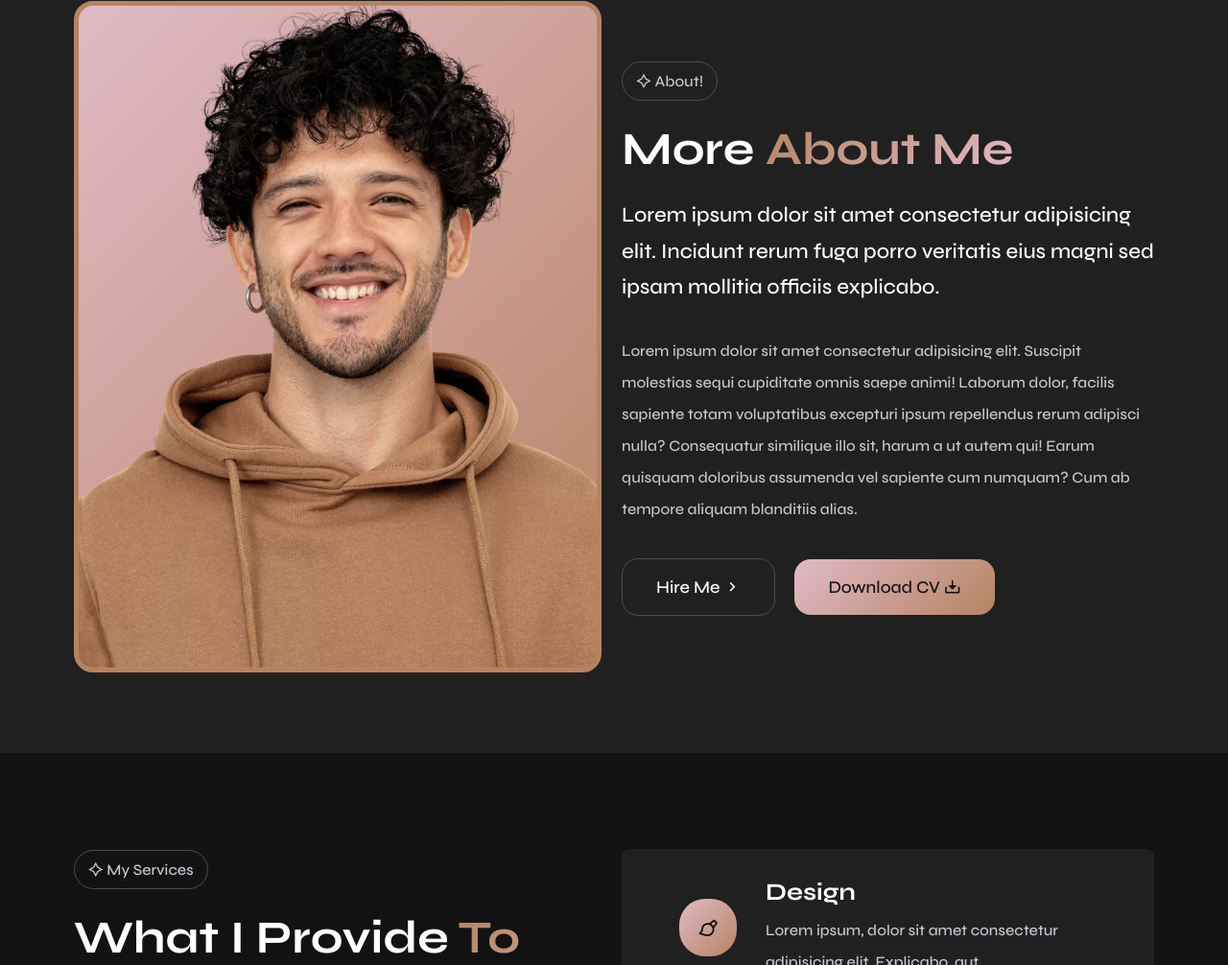
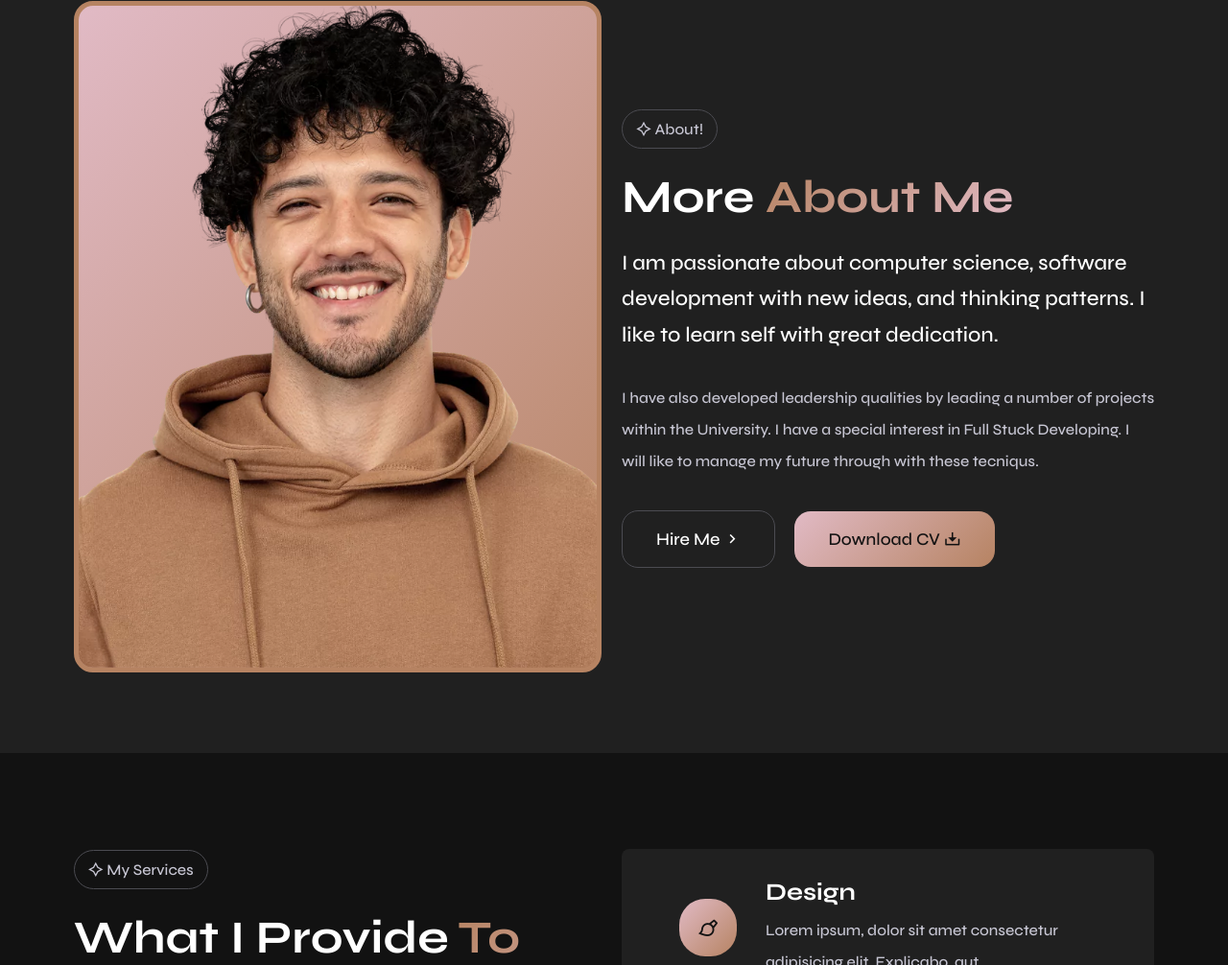
Before and after one commit to Danushka-Senevirathne/PortFoilo, a plain HTML site: page index.html in a window 1280 px wide. Shown: the part 899-1905 px from the top of the page at 96% size. Drawn offline with nearby package versions, Linux system fonts and the light colour scheme.

Commit message:
updated 2025-01-01
about me section updated

```diff
--- a/index.html
+++ b/index.html
@@ -90,8 +90,13 @@
                 <span>About!</span>
             </a>
             <h2>More <span>About Me</span></h2>
-            <h5>Lorem ipsum dolor sit amet consectetur adipisicing elit. Incidunt rerum fuga porro veritatis eius magni sed ipsam mollitia officiis explicabo.</h5>
-            <p>Lorem ipsum dolor sit amet consectetur adipisicing elit. Suscipit molestias sequi cupiditate omnis saepe animi! Laborum dolor, facilis sapiente totam voluptatibus excepturi ipsum repellendus rerum adipisci nulla? Consequatur similique illo sit, harum a ut autem qui! Earum quisquam doloribus assumenda vel sapiente cum numquam? Cum ab tempore aliquam blanditiis alias.</p>
+            <h5>I am passionate about computer science, software
+                development with new ideas, and thinking patterns.
+                I like to learn self with great dedication.</h5>
+            <p>I have also developed leadership qualities by leading
+                a number of projects within the University. I have a
+                special interest in Full Stuck Developing. I will like to
+                manage my future through with these tecniqus.</p>
 
             <div class="h-btn">
                 <a href="#" class="btn1">
```
